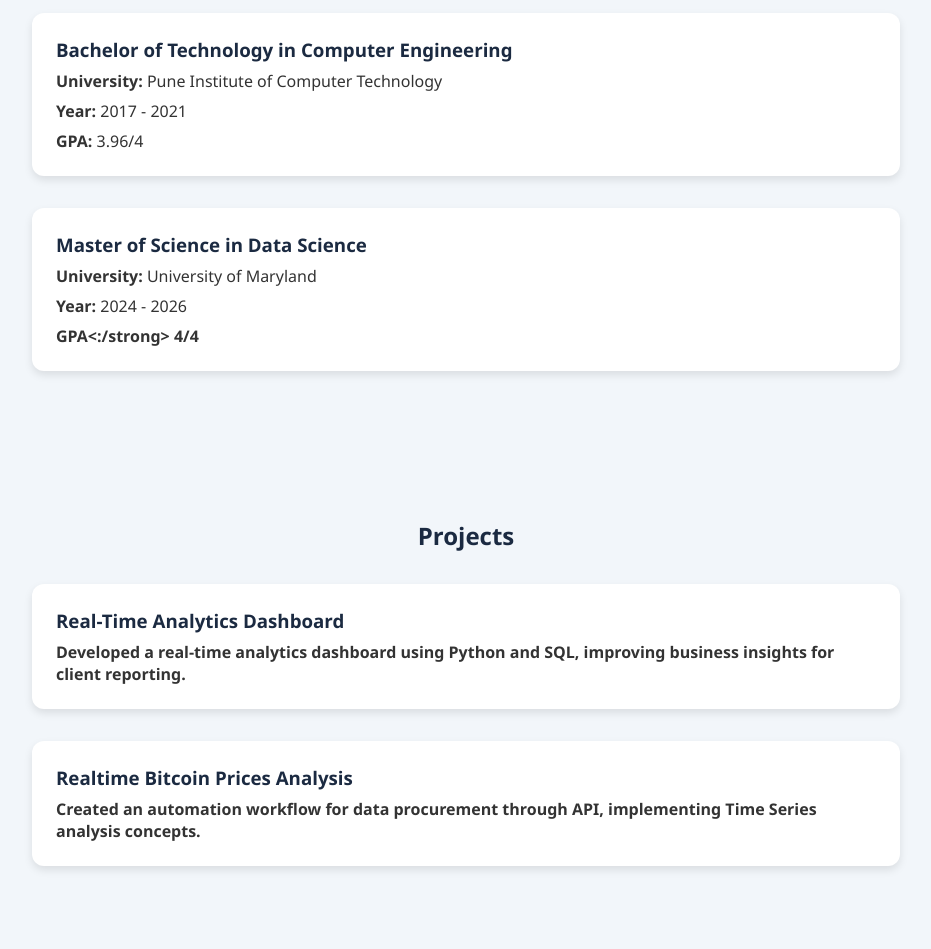
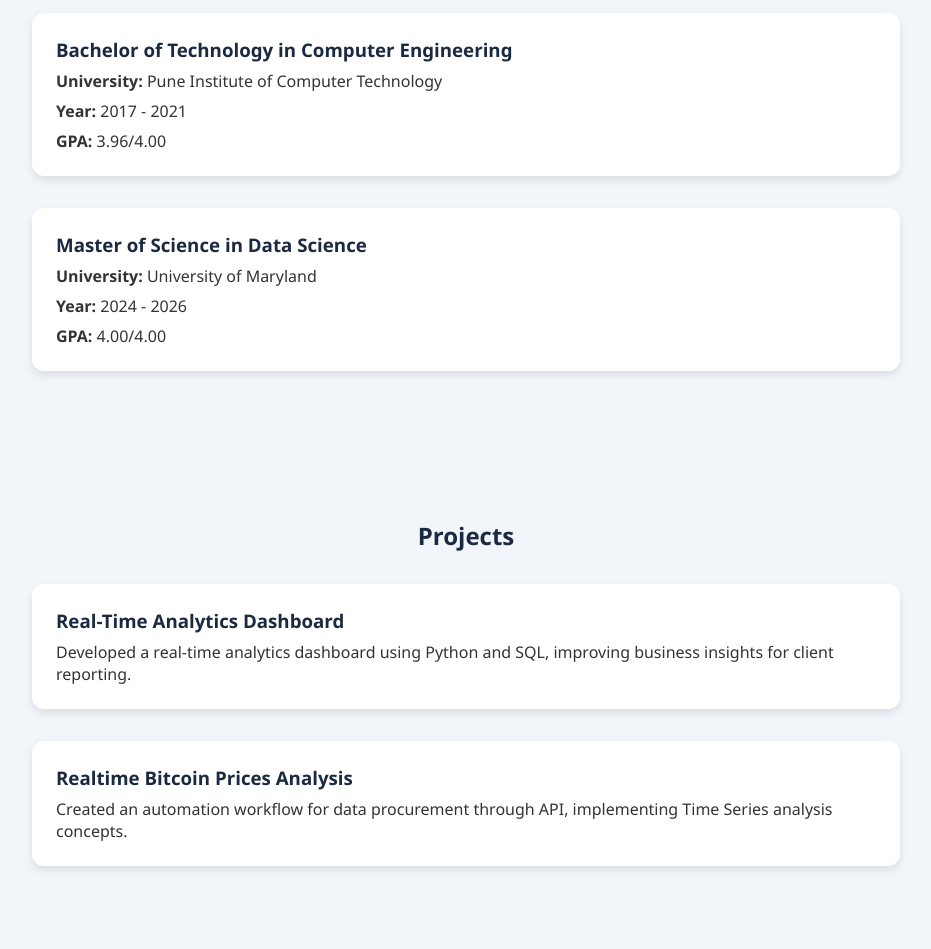
Before and after one commit to Riyayrd/Riyayrd.github.io, a plain HTML site: page index.html in a window 1280 px wide. Shown: the part 1960-2909 px from the top of the page, without its empty margins (174-1105 px from the left). Drawn offline with Linux system fonts and the light colour scheme.

Commit message:
Update index.html
:p

```diff
--- a/index.html
+++ b/index.html
@@ -162,13 +162,13 @@ users with real-time insights for improved decision-making in the IoT polyhouse
             <h3>Bachelor of Technology in Computer Engineering</h3>
             <p><strong>University:</strong> Pune Institute of Computer Technology</p>
             <p><strong>Year:</strong> 2017 - 2021</p>
-            <p><strong>GPA:</strong> 3.96/4</p>
+            <p><strong>GPA:</strong> 3.96/4.00</p>
         </div>
         <div class="card">
             <h3>Master of Science in Data Science</h3>
             <p><strong>University:</strong> University of Maryland</p>
             <p><strong>Year:</strong> 2024 - 2026</p>
-            <p><strong>GPA<:/strong> 4/4</p>
+            <p><strong>GPA:</strong> 4.00/4.00</p>
         </div>
     </section>
     <section id="projects" class="section">
```
